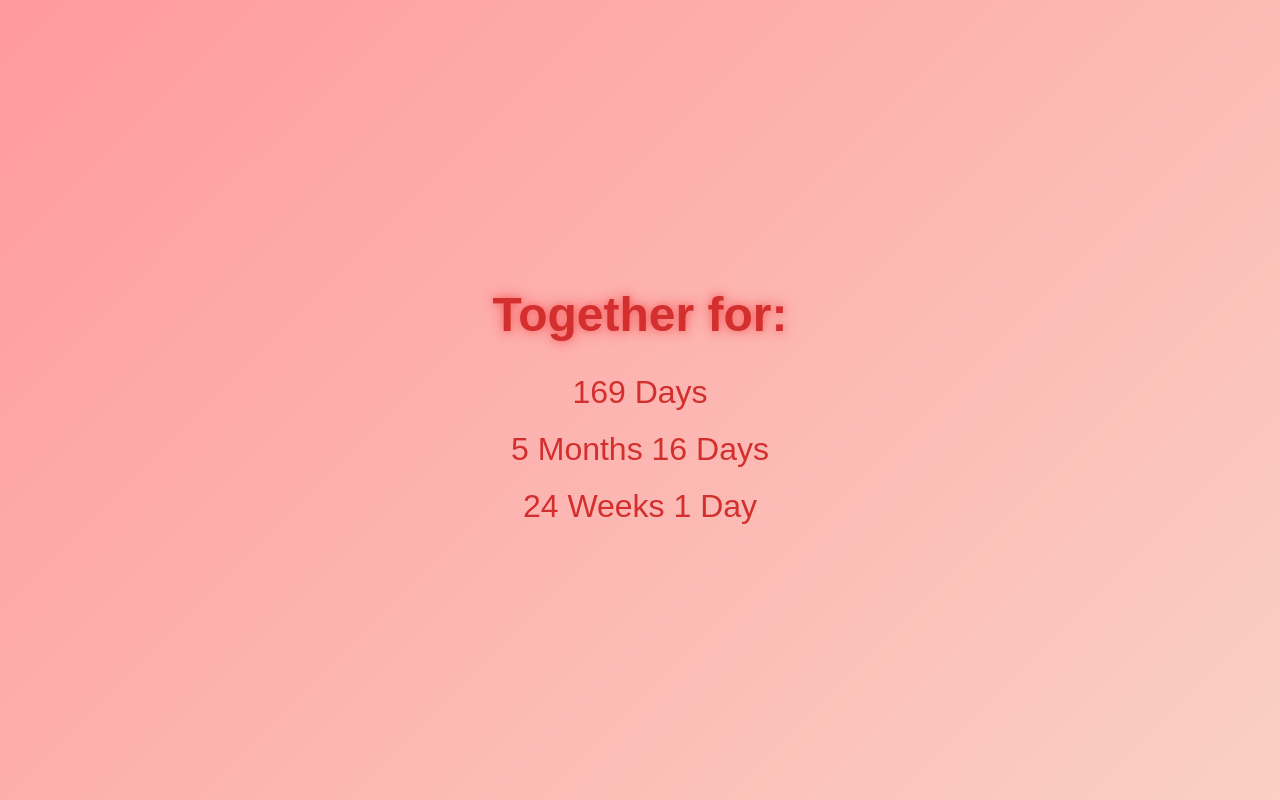
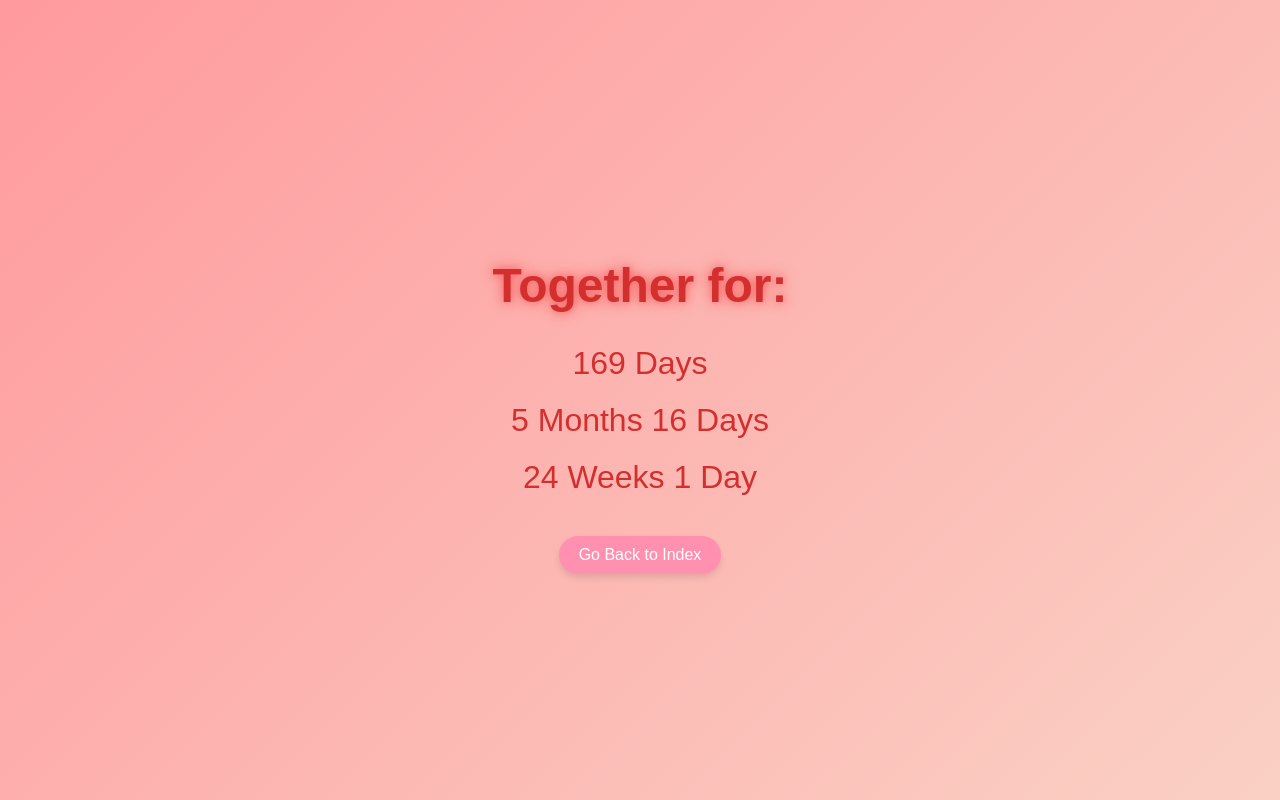
Before and after one commit to jlin2281/valentines.2025, a plain HTML site: page timeline.html in a window 1280 px wide. Drawn offline with Linux system fonts and the light colour scheme.

Commit message:
valentines2025

```diff
--- a/timeline-styles.css
+++ b/timeline-styles.css
@@ -76,3 +76,21 @@ body {
 #weeks {
     animation-delay: 2.5s;
 }
+
+.go-back-button {
+    padding: 10px 20px;
+    font-size: 1rem;
+    border: none;
+    border-radius: 25px;
+    background-color: #ff90b0;
+    color: white;
+    cursor: pointer;
+    margin-top: 20px;
+    transition: all 0.3s ease;
+    box-shadow: 0 4px 6px rgba(0, 0, 0, 0.1);
+}
+
+.go-back-button:hover {
+    background-color: #ff90b0;
+    transform: scale(1.1);
+}
--- a/timeline.html
+++ b/timeline.html
@@ -14,8 +14,13 @@
             <p class="timeline-item" id="months">5 Months 16 Days</p>
             <p class="timeline-item" id="weeks">24 Weeks 1 Day</p>
         </div>
+        <button id="goBackButton" class="go-back-button">Go Back to Index</button>
     </div>
 
-    <script src="timeline-script.js"></script>
+    <script>
+        document.getElementById('goBackButton').addEventListener('click', function() {
+            window.location.href = 'index.html';
+        });
+    </script>
 </body>
 </html>
```
